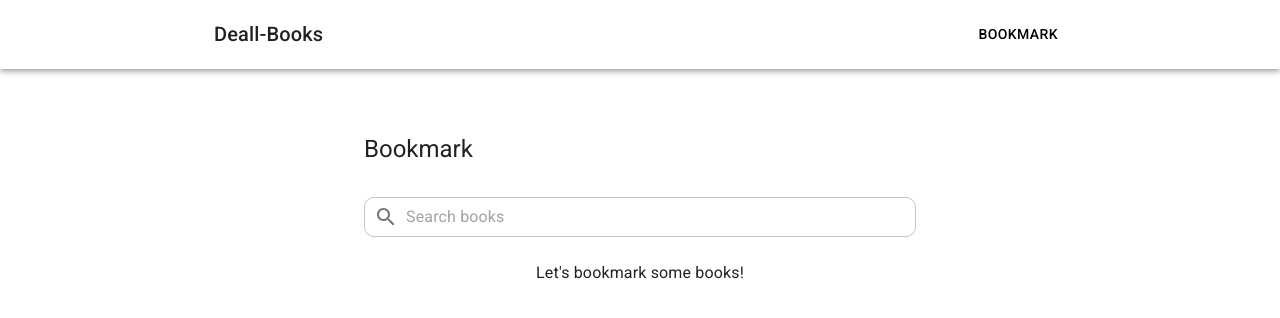
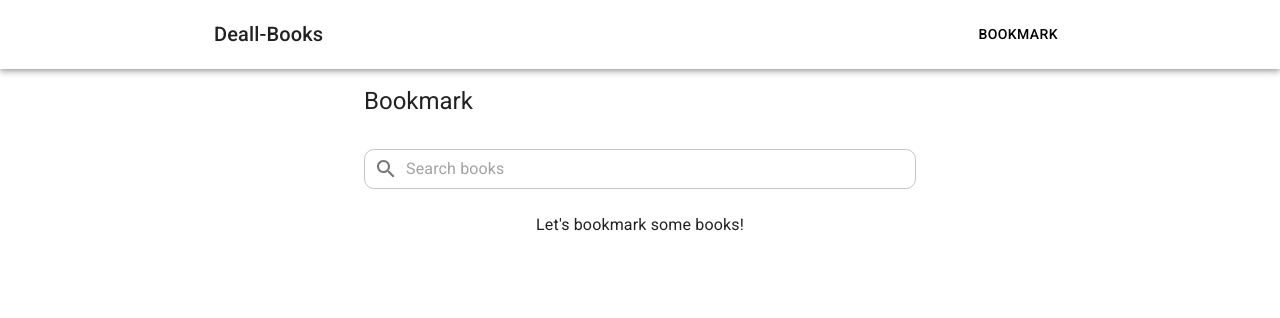
Before and after one commit to yusfiadi/deall-books, a Next.js app: page /bookmark in a window 1280 px wide. Shown: the top 318 px of the page. Built offline with nearby package versions, Linux system fonts and the light colour scheme.

Commit message:
adjust main div padding

```diff
--- a/styles/Home.module.css
+++ b/styles/Home.module.css
@@ -4,7 +4,7 @@
 
 .main {
   min-height: 100vh;
-  padding: 4rem 0;
+  padding: 1rem 0;
   flex: 1;
   display: flex;
   flex-direction: column;
```
